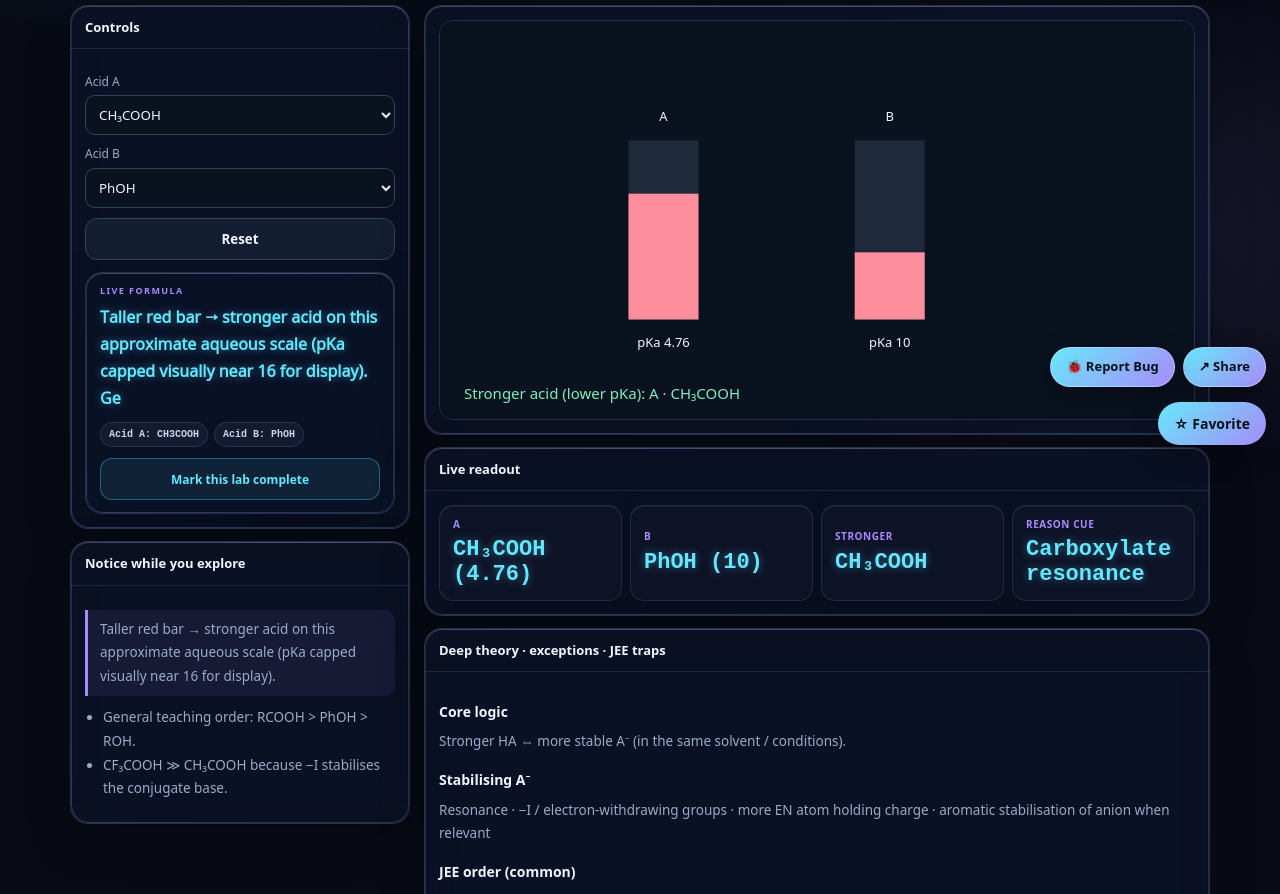
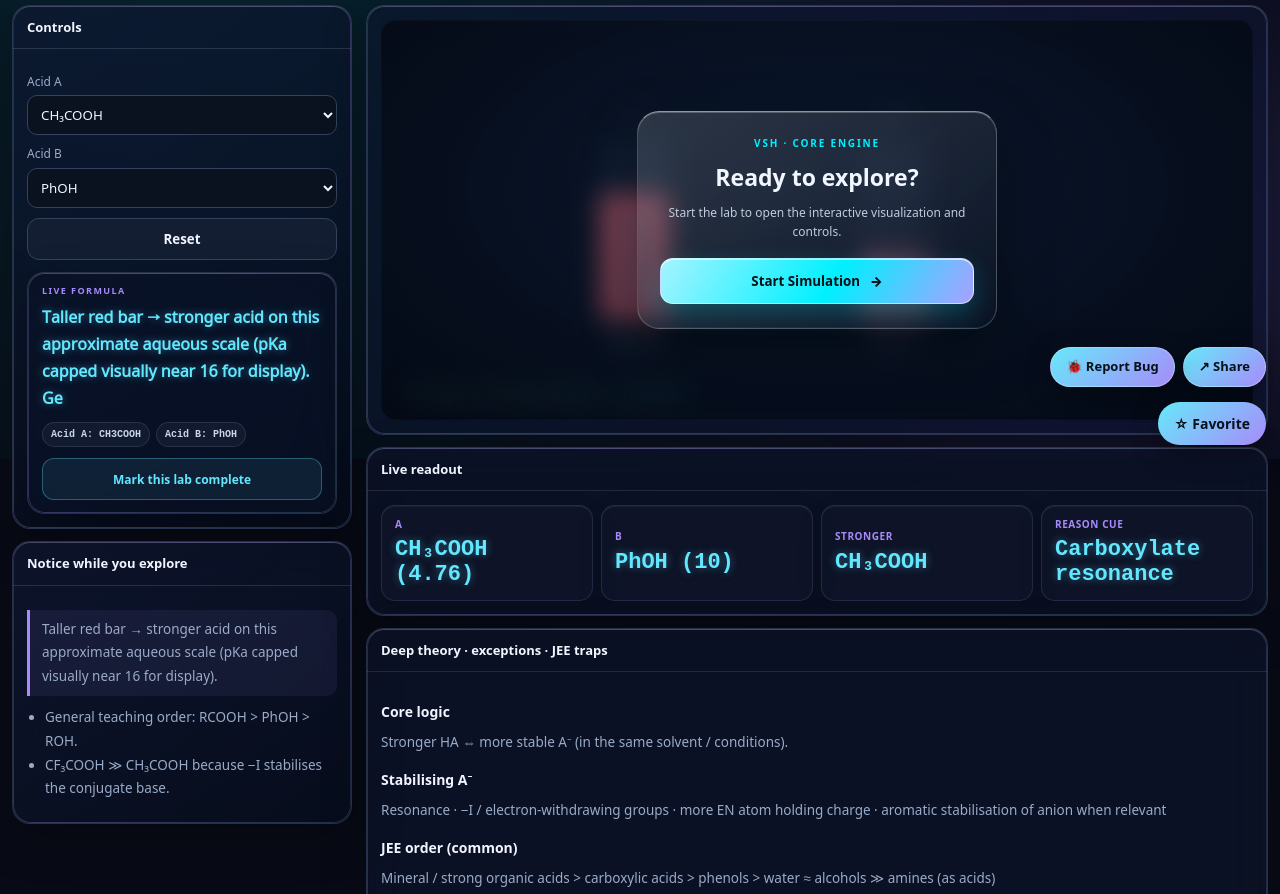
Before and after one commit to vinitprajapat0822-coder/vinit-simulations, a plain HTML site: page projects/organic-acidity.html in a window 1280 px wide. Shown: the part 341-1235 px from the top of the page. Drawn offline with Linux system fonts and the light colour scheme; animation ran at ten frames a second.

Commit message:
refactor(core): migrate organic-acidity.html to Liquid Flow engine

```diff
--- a/projects/organic-acidity.html
+++ b/projects/organic-acidity.html
@@ -38,15 +38,39 @@ canvas{display:block;width:100%;height:min(400px,52vh);background:#0a1220;border
 .qbtn{text-align:left;border:1px solid #34425e;background:#121a2e;color:var(--text);border-radius:12px;padding:10px 12px;cursor:pointer;font-weight:600}
 .qbtn:hover{border-color:var(--violet)}.qbtn.ok{border-color:var(--green);background:rgba(124,240,189,.1)}.qbtn.bad{border-color:var(--red);background:rgba(255,142,156,.1)}
 .feedback{font-size:13px;color:var(--muted);min-height:1.2em;margin-top:8px}
+
+/* Batch 10 · Liquid Flow UI */
+body{position:relative;isolation:isolate}
+#fluid-bg{position:fixed!important;inset:0!important;z-index:-1!important;display:block!important;width:100vw!important;height:100vh!important;border:0!important;border-radius:0!important;background:transparent!important;box-shadow:none!important;opacity:.88;pointer-events:none!important;touch-action:none!important}
+.wrap{width:100%;max-width:1600px;margin-inline:auto;padding-inline:12px}
+.control-panel{position:relative;border:1px solid rgba(98,231,255,.24)!important;background:linear-gradient(145deg,rgba(16,24,48,.72),rgba(8,14,28,.68))!important;-webkit-backdrop-filter:blur(22px) saturate(170%);backdrop-filter:blur(22px) saturate(170%);box-shadow:0 16px 42px rgba(0,0,0,.25),inset 0 1px 0 rgba(255,255,255,.15),inset 0 -1px 0 rgba(98,231,255,.05)}
+.control-panel .ph,.control-panel .panel-head{border-bottom-color:rgba(255,255,255,.12)}
+input[type=range]{accent-color:#00f0ff;filter:drop-shadow(0 0 5px rgba(0,240,255,.35))}
+input[type=range]::-webkit-slider-thumb{box-shadow:0 0 0 4px rgba(0,240,255,.13),0 0 17px rgba(0,240,255,.72),inset 0 1px 2px rgba(255,255,255,.9)}
+input[type=range]::-moz-range-thumb{box-shadow:0 0 0 4px rgba(0,240,255,.13),0 0 17px rgba(0,240,255,.72),inset 0 1px 2px rgba(255,255,255,.9)}
+.simulation-stage{position:relative;isolation:isolate;width:100%;min-width:0;border-radius:16px;overflow:hidden}
+.simulation-stage>canvas{position:relative;z-index:0;display:block;width:100%;max-width:100%}
+.start-overlay{position:absolute;inset:0;z-index:5;display:grid;place-items:center;padding:18px;background:radial-gradient(ellipse at 50% 42%,rgba(14,30,52,.52),rgba(3,7,16,.78));-webkit-backdrop-filter:blur(13px) saturate(145%);backdrop-filter:blur(13px) saturate(145%)}
+.start-overlay[hidden]{display:none!important}
+.start-card{width:min(100%,360px);padding:24px 22px;text-align:center;border:1px solid rgba(255,255,255,.2);border-top-color:rgba(255,255,255,.52);border-radius:22px;background:linear-gradient(145deg,rgba(255,255,255,.15),rgba(12,21,38,.62));box-shadow:0 22px 55px rgba(0,0,0,.36),inset 0 1px 0 rgba(255,255,255,.22),inset 0 -1px 0 rgba(0,240,255,.08)}
+.start-kicker{display:block;margin-bottom:9px;color:#00f0ff;font-size:10px;font-weight:850;letter-spacing:.18em}
+.start-card h2{margin:0 0 7px;color:#f2f7ff;font-size:clamp(18px,3vw,23px)}
+.start-card p{margin:0 0 17px;color:#c0cce0;font-size:12px;line-height:1.6}
+.start-cta{display:inline-flex;align-items:center;justify-content:center;gap:10px;width:100%;min-height:46px;padding:11px 16px;border:1px solid rgba(255,255,255,.55);border-radius:13px;color:#041018;background:linear-gradient(120deg,#a5f4ff,#00f0ff 55%,#aaa0ff);box-shadow:0 10px 26px rgba(0,240,255,.22),inset 0 1px 0 rgba(255,255,255,.7);font-weight:900;cursor:pointer;transition:transform .22s ease,box-shadow .22s ease}
+.start-cta:hover{transform:translateY(-1px);box-shadow:0 13px 32px rgba(0,240,255,.3),inset 0 1px 0 rgba(255,255,255,.8)}
+.start-cta:active{transform:scale(.97)}
+@media(max-width:600px){.start-card{padding:20px 17px}.simulation-stage{border-radius:12px}}
+
 </style>
 </head>
 <body>
+<canvas id="fluid-bg" aria-hidden="true"></canvas>
 <header><div class="wrap nav"><a class="brand" href="organic-home.html"><span class="logo">V</span>ORGANIC</a><div style="display:flex;gap:12px;align-items:center"><a href="organic-home.html" style="color:var(--violet);font-weight:700">GOC Home</a><a href="../index.html" style="color:var(--cyan);font-weight:700">Hub</a></div></div></header>
 <main class="wrap">
 <section class="hero"><div class="eyebrow">GOC · ACID–BASE</div><h1>Acidity Comparison — Deep Lab</h1><p class="lead">Compare two acids side by side. Lower pKa → stronger acid. Explain using conjugate-base stability (resonance, −I, electronegativity).</p></section>
 <div class="layout">
 <aside>
-<div class="panel"><div class="ph">Controls</div><div class="pb"><label class="row">Acid A</label>
+<div class="panel control-panel"><div class="ph">Controls</div><div class="pb"><label class="row">Acid A</label>
 <select id="a1">
 <option value="CF3COOH">CF₃COOH</option>
 <option value="CH3COOH" selected>CH₃COOH</option>
@@ -66,14 +90,14 @@ canvas{display:block;width:100%;height:min(400px,52vh);background:#0a1220;border
 <option value="H2O">H₂O</option>
 <option value="NH3">NH₃</option>
 </select><button class="btn" id="resetBtn">Reset</button></div></div>
-<div class="panel"><div class="ph">Notice while you explore</div><div class="pb explain"><div class="tip">Taller red bar → stronger acid on this approximate aqueous scale (pKa capped visually near 16 for display).</div>
+<div class="panel control-panel"><div class="ph">Notice while you explore</div><div class="pb explain"><div class="tip">Taller red bar → stronger acid on this approximate aqueous scale (pKa capped visually near 16 for display).</div>
 <ul>
 <li>General teaching order: RCOOH &gt; PhOH &gt; ROH.</li>
 <li>CF₃COOH ≫ CH₃COOH because −I stabilises the conjugate base.</li>
 </ul></div></div>
 </aside>
 <div>
-<div class="panel"><div class="pb"><canvas id="c" width="920" height="400"></canvas></div></div>
+<div class="panel"><div class="pb"><div class="simulation-stage" id="simulation-stage"><canvas id="c" width="920" height="400"></canvas><div class="start-overlay" id="startOverlay"><div class="start-card"><span class="start-kicker">VSH · CORE ENGINE</span><h2>Ready to explore?</h2><p>Start the lab to open the interactive visualization and controls.</p><button type="button" class="start-cta" id="startSimulationBtn">Start Simulation <span aria-hidden="true">→</span></button></div></div></div></div></div>
 <div class="panel"><div class="ph">Live readout</div><div class="pb"><div class="results" id="res"></div></div></div>
 <div class="panel"><div class="ph">Deep theory · exceptions · JEE traps</div><div class="pb explain"><h3>Core logic</h3>
 Stronger HA ⇔ more stable A⁻ (in the same solvent / conditions).
@@ -87,10 +111,16 @@ pKa numbers are approximate standard values for teaching comparison.</div></div>
 <div class="panel"><div class="ph">Quick check</div><div class="pb"><div class="quiz" id="quiz"></div><div class="feedback" id="fb"></div></div></div>
 </div></div>
 </main>
+<script src="../core/CanvasManager.js"></script>
+<script src="../core/SimulationEngine.js"></script>
 <script>
 
+
 (function(){
-const canvas=document.getElementById('c'),ctx=canvas.getContext('2d');
+const canvas=document.getElementById('c');
+let engine=null;
+const canvasManager=new CanvasManager(canvas,{onResize(){if(engine)engine.renderNow();}});
+const ctx=canvasManager.context;
 const a1=document.getElementById('a1'),a2=document.getElementById('a2');
 const resetBtn=document.getElementById('resetBtn'),res=document.getElementById('res');
 const T={
@@ -102,10 +132,9 @@ const T={
   H2O:{name:'H₂O',pKa:15.7,why:'Reference'},
   NH3:{name:'NH₃',pKa:38,why:'Extremely weak acid in water scale'}
 };
-function sync(){draw();}
-function size(){const d=Math.min(devicePixelRatio||1,2);const W=canvas.clientWidth||900,H=canvas.clientHeight||400;canvas.width=W*d;canvas.height=H*d;ctx.setTransform(d,0,0,d,0,0);return [W,H];}
+function sync(){if(engine)engine.renderNow();}
 function draw(){
-  const [W,H]=size();const A=T[a1.value],B=T[a2.value];
+  const W=canvasManager.width,H=canvasManager.height;const A=T[a1.value],B=T[a2.value];
   ctx.fillStyle='#0a1220';ctx.fillRect(0,0,W,H);
   function bar(x, acid, label){
     const strength=Math.max(0, Math.min(1, (16-Math.min(acid.pKa,16))/16));
@@ -130,10 +159,23 @@ function quiz(){
   box.innerHTML='<div style="font-weight:700;margin-bottom:6px">'+q.t+'</div>';
   q.opts.forEach((o,i)=>{const b=document.createElement('button');b.className='qbtn';b.textContent=o;b.onclick=()=>{[...box.querySelectorAll('.qbtn')].forEach(x=>x.disabled=true);if(i===q.a){b.classList.add('ok');fb.textContent='Correct — '+q.why;}else{b.classList.add('bad');box.querySelectorAll('.qbtn')[q.a].classList.add('ok');fb.textContent=q.why;}};box.appendChild(b);});
 }
-a1.onchange=a2.onchange=sync;resetBtn.onclick=function(){a1.value='CH3COOH';a2.value='PhOH';sync();};sync();quiz();
+engine=new SimulationEngine({update(){return false;},render:draw});
+a1.onchange=a2.onchange=sync;resetBtn.onclick=function(){a1.value='CH3COOH';a2.value='PhOH';sync();};
+document.getElementById('startSimulationBtn').addEventListener('click',function(){document.getElementById('startOverlay').hidden=true;engine.start();});sync();quiz();
 })();
+
 
 </script>
 <script src="../lab-theme.js?v=5"></script>
+<script id="liquid-flow-runtime">
+(function(){
+  const canvas=document.getElementById('fluid-bg');if(!canvas)return;
+  const ctx=canvas.getContext('2d');let width=0,height=0,dpr=1,lastFrame=0,phase=0,rafId=0;
+  function resize(){dpr=Math.min(window.devicePixelRatio||1,1.5);width=window.innerWidth;height=window.innerHeight;canvas.width=Math.max(1,Math.round(width*dpr));canvas.height=Math.max(1,Math.round(height*dpr));ctx.setTransform(dpr,0,0,dpr,0,0);}
+  function frame(timestamp){rafId=requestAnimationFrame(frame);if(timestamp-lastFrame<1000/30)return;const dt=lastFrame?Math.min(.05,(timestamp-lastFrame)/1000):0;lastFrame=timestamp;phase+=dt*.22;ctx.clearRect(0,0,width,height);let g=ctx.createRadialGradient(width*(.16+.025*Math.sin(phase)),height*.22,0,width*.16,height*.22,Math.max(width,height)*.72);g.addColorStop(0,'rgba(0,240,255,.12)');g.addColorStop(1,'rgba(0,240,255,0)');ctx.fillStyle=g;ctx.fillRect(0,0,width,height);g=ctx.createRadialGradient(width*(.84+.02*Math.cos(phase*.8)),height*.74,0,width*.84,height*.74,Math.max(width,height)*.62);g.addColorStop(0,'rgba(130,105,255,.11)');g.addColorStop(1,'rgba(130,105,255,0)');ctx.fillStyle=g;ctx.fillRect(0,0,width,height);}
+  function stop(){if(rafId)cancelAnimationFrame(rafId);window.removeEventListener('resize',resize);}
+  resize();window.addEventListener('resize',resize,{passive:true});rafId=requestAnimationFrame(frame);window.addEventListener('pagehide',stop,{once:true});
+})();
+</script>
 </body>
 </html>
```
